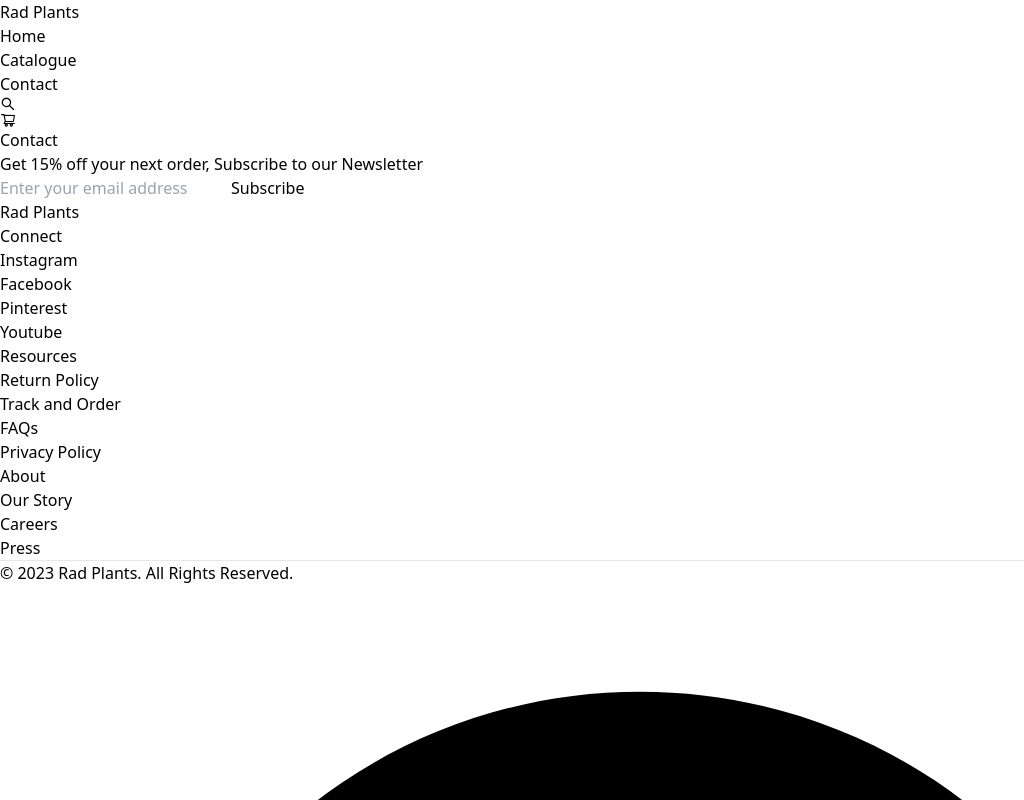
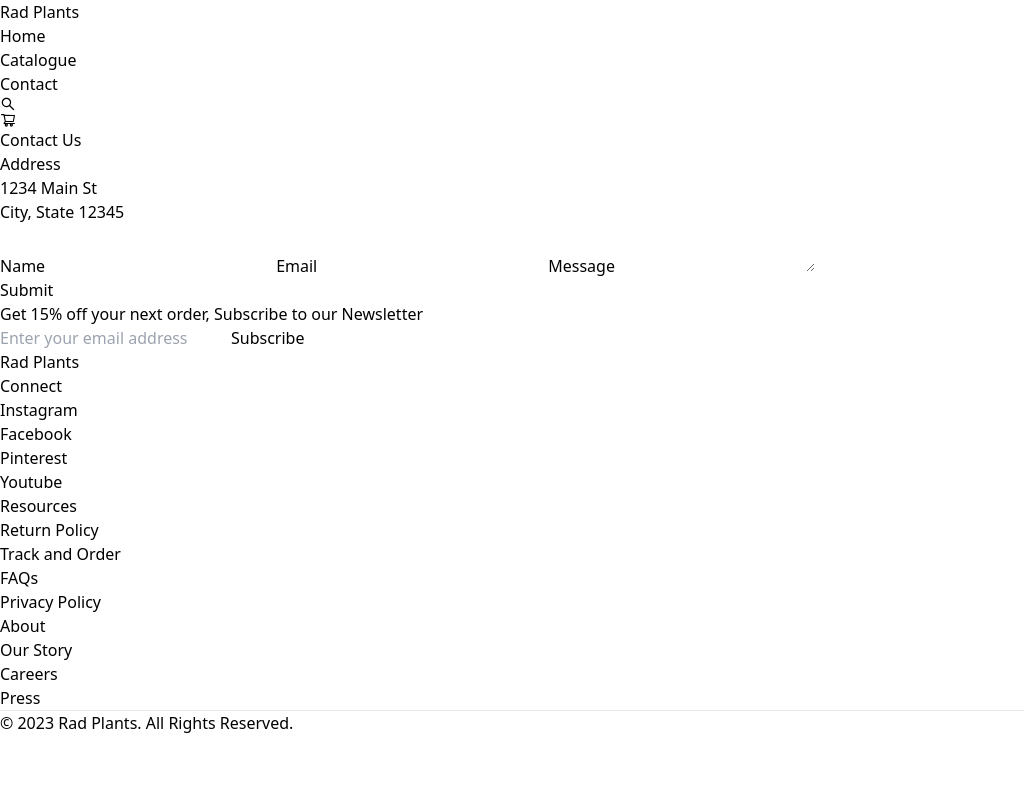
Before and after one commit to Kshitij-Darwhekar/E-Commerce-Website, a React (Vite) app in the folder Code/: page /contact in a window 1280 px wide. Shown: the top 800 px of the page, without its empty margins (0-1024 px from the left). Built offline with nearby package versions, Linux system fonts and the light colour scheme.

Commit message:
Contact Page Updated

```diff
--- a/Code/src/App.jsx
+++ b/Code/src/App.jsx
@@ -21,7 +21,7 @@ function App() {
         <Routes>
           <Route path="/" element={<Home />} />
           <Route path="/catalogue" element={<Catalogue />} />
-          <Route path="/Contact" element={<Contact />} />
+          <Route path="/contact" element={<Contact />} />
         </Routes>
         <Footer />
       </Router>
--- a/Code/src/pages/Contact.jsx
+++ b/Code/src/pages/Contact.jsx
@@ -3,8 +3,25 @@ import React from 'react'
 const Contact = () => {
   return (
     <>
-      <h1>Contact</h1>
-
+      <h1 className='text-black text-5xl p-4'>Contact Us</h1>
+      <div className='flex flex-row relative p-10'>
+        <div className='p-10 mr-10'>
+          <h2>Address</h2>
+          <p>1234 Main St</p>
+          <p>City, State 12345</p>
+        </div>
+        <div className='flex flex-col flex-grow justify-center items-center text-center gap-4'>
+          <form className='flex gap-2'>
+            <label htmlFor='name'>Name</label>
+            <input type='text' id='name' className='border-2 border-black' />
+            <label htmlFor='email'>Email</label>
+            <input type='email' id='email' className='border-2 border-black' />
+            <label htmlFor='textarea'>Message</label>
+            <textarea id='message' className='border-2 border-black'/>
+          </form>
+          <button type='submit' className='bg-black text-white rounded-xl text-xl px-4 py-2'>Submit</button>
+        </div>
+      </div>
     </>
   )
 }
```
